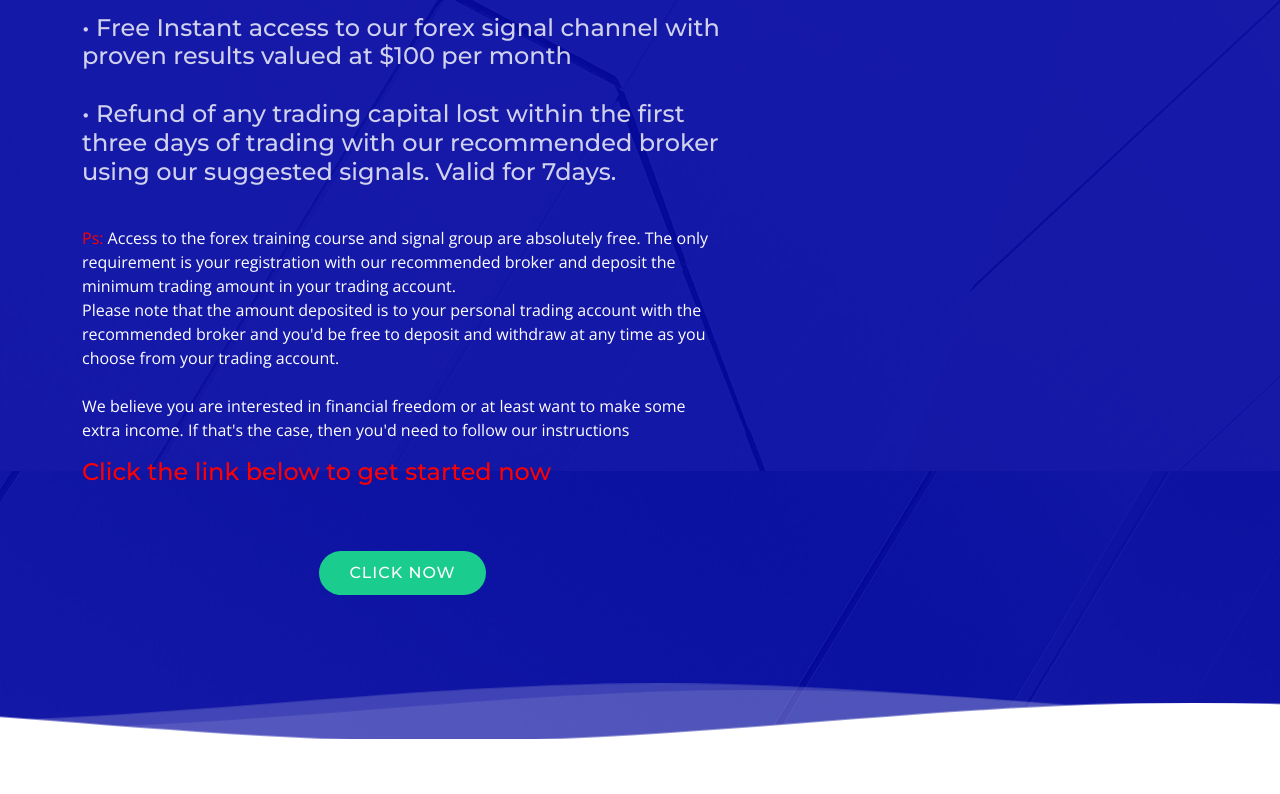
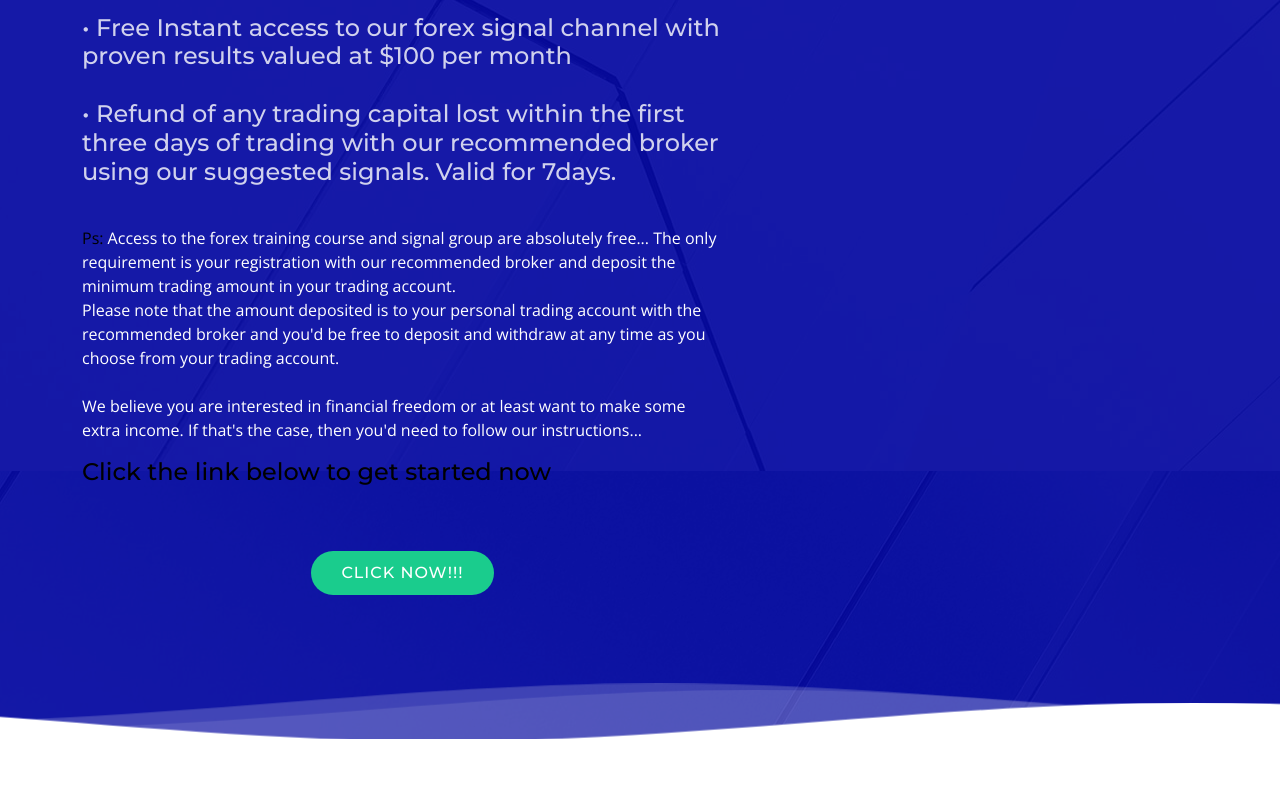
Before and after one commit to norbertose09/douzepanier, a PHP site: page /incentive in a window 1280 px wide. Shown: the part 809-1603 px from the top of the page. Run offline with PHP 8.4, Linux system fonts and the light colour scheme.

Commit message:
Update index.php

```diff
--- a/incentive/index.php
+++ b/incentive/index.php
@@ -69,13 +69,13 @@
          <h2>   • Free Instant access to our novice to pro-level forex course valued at $1,100<br><br>
             • Free Instant access to our forex signal channel with proven results valued at $100 per month<br><br>
             • Refund of any trading capital lost within the first three days of trading with our recommended broker using our suggested signals. Valid for 7days.</h2>
-            <p style="color:white;"><span style="color:red;">Ps:</span> Access to the forex training course and signal group are absolutely free. The only requirement is your registration with our recommended broker and deposit the minimum trading amount in your trading account.<br>
+            <p style="color:white;"><span style="color:black;">Ps:</span> Access to the forex training course and signal group are absolutely free... The only requirement is your registration with our recommended broker and deposit the minimum trading amount in your trading account.<br>
            Please note that the amount deposited is to your personal trading account with the recommended broker and you'd be free to deposit and withdraw at any time as you choose from your trading account.<br><br>
-            We believe you are interested in financial freedom or at least want to make some extra income. If that's the case, then you'd need to follow our instructions</p>
+            We believe you are interested in financial freedom or at least want to make some extra income. If that's the case, then you'd need to follow our instructions...</p>
 
-<h2 style="color:red;">Click the link below to get started now</h2><br>
+<h2 style="color:black;">Click the link below to get started now</h2><br>
             <div class="text-center text-lg-star.t">
-              <a href="https://wa.link/1vo7qn" class="btn-get-started scrollto">CLICK NOW</a>
+              <a href="https://wa.link/1vo7qn" class="btn-get-started scrollto">CLICK NOW!!!</a>
               <!-- <a href="<?php echo '../info'  ?>" class="btn-get-started scrollto">NO</a> --><br><br>
 
             </div>
```
